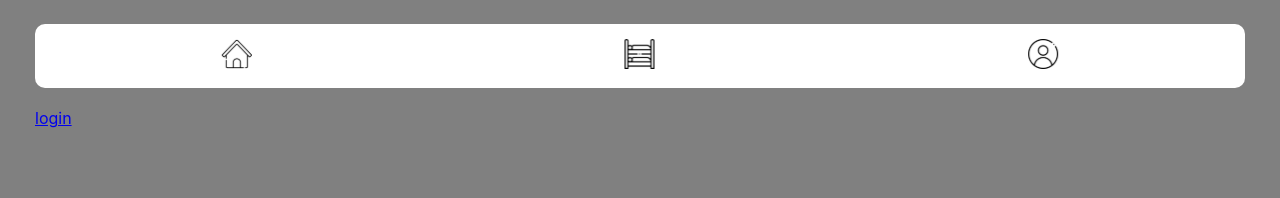
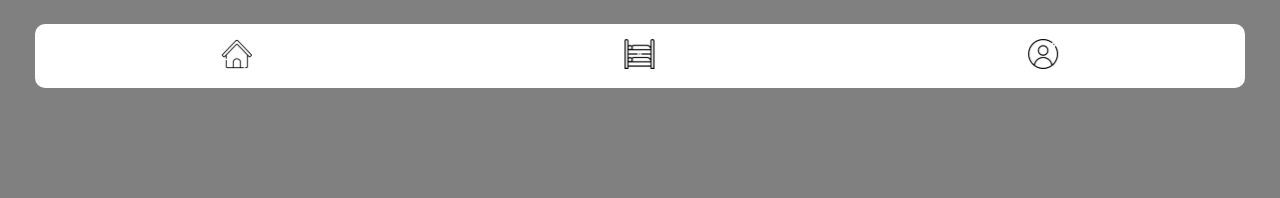
Before and after one commit to Project-Knock/Knock_Server, a React (Create React App) app: page /user in a window 1280 px wide. Shown: the top 198 px of the page. Built offline with nearby package versions, Linux system fonts and the light colour scheme; the HTML template or start-up script is replaced by a standard one.

Commit message:
create : 유저 페이지 생성

```diff
--- a/src/App.jsx
+++ b/src/App.jsx
@@ -4,6 +4,7 @@ import RoomInfo from './pages/RoomInfo';
 import Navigate from './components/Navigate';
 import Login from './pages/Login'
 import Signup from './pages/Signup';
+import UserInfo from './pages/UserInfo';
 import './style/App.css'
 import { Link } from 'react-router-dom';
 function App() {
@@ -13,7 +14,7 @@ function App() {
         <div className="App">
           <Routes>
             <Route path='/myroom' element={<RoomInfo />}></Route>
-            <Route path='/user' element={<Link to='/user/login'>login</Link>}></Route>
+            <Route path='/user' element={<UserInfo />}></Route>
             <Route path='/user/login' element={<Login />}></Route>
             <Route path='/user/signup' element={<Signup />}></Route>
           </Routes>
```
Also changed, not shown: src/pages/UserInfo.jsx (+11 -0 lines).
